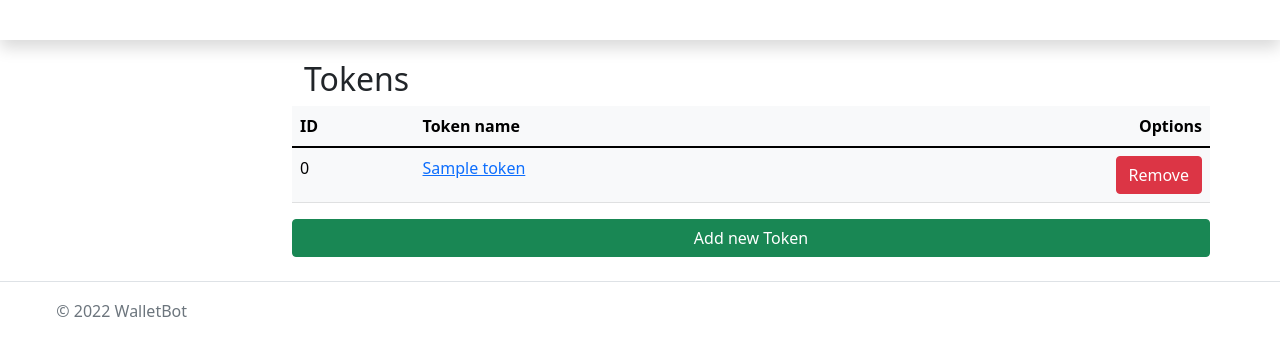
After one commit to xristxgod/WALLET-SYSTEM, a Flask app: template Database/src/templates/token.html in a window 1280 px wide. The commit adds this page. Shown: the top 356 px of the page. Run offline with Flask 2, Linux system fonts and the light colour scheme; the template is opened without the code that fills it: most values are stand-ins (such as "Sample title", 1, 10 or a date in 2020); form fields are guessed from the names that the template uses; data that the repository does not hold is empty; some libraries are stand-ins or nearby versions.

Commit message:
[ADD] two templates token and token_model [ADD] token page view | add, del & upg

```diff
--- a/Database/src/templates/base.html
+++ b/Database/src/templates/base.html
@@ -10,6 +10,10 @@
    <script src="https://cdn.jsdelivr.net/npm/bootstrap@5.1.3/dist/js/bootstrap.bundle.min.js" integrity="sha384-ka7Sk0Gln4gmtz2MlQnikT1wXgYsOg+OMhuP+IlRH9sENBO0LRn5q+8nbTov4+1p" crossorigin="anonymous"></script>
    <script src="https://cdn.jsdelivr.net/npm/@popperjs/core@2.10.2/dist/umd/popper.min.js" integrity="sha384-7+zCNj/IqJ95wo16oMtfsKbZ9ccEh31eOz1HGyDuCQ6wgnyJNSYdrPa03rtR1zdB" crossorigin="anonymous"></script>
    <script src="https://cdn.jsdelivr.net/npm/bootstrap@5.1.3/dist/js/bootstrap.min.js" integrity="sha384-QJHtvGhmr9XOIpI6YVutG+2QOK9T+ZnN4kzFN1RtK3zEFEIsxhlmWl5/YESvpZ13" crossorigin="anonymous"></script>
+   <script src="//code.jquery.com/jquery-3.6.0.min.js"></script>
+   <script src="//maxcdn.bootstrapcdn.com/bootstrap/4.0.0/js/bootstrap.min.js"></script>
+
+
 
 </head>
 <nav class="navbar navbar-dark navbar-expand-sm lex-md-nowrap p-0 shadow navbar-right ">
@@ -53,8 +57,8 @@
             {% if current_user.is_authenticated  %}
             <ul class="list-unstyled ps-0">
                <li>
-                  <a href="#" class="btn align-items-center rounded">
-                     Table: NameTable
+                  <a href='{{ url_for("main.token_page") }}' class="btn align-items-center rounded">
+                     Table: Token Model
                   </a>
                </li>
             </ul>
--- /dev/null
+++ b/Database/src/templates/includes/token_models.html
@@ -0,0 +1,103 @@
+<style>
+   .modal-content {
+   background-color: #ffffff;
+   text-color: #000000
+   }
+</style>
+<!-- Add -->
+<div class="modal fade" id="Modal-Add" tabindex="-1" aria-labelledby="exampleModalLabel" aria-hidden="true">
+   <div class="modal-dialog">
+      <div class="modal-content">
+         <div class="modal-header">
+            <h5 class="modal-title" id="ModalLabel">
+               <!-- -->
+               Add new Token
+            </h5>
+            <button type="button" class="close"
+               data-dismiss="modal" aria-label="Close">
+            <span aria-hidden="true">&times;</span>
+            </button>
+         </div>
+         <div class="modal-body">
+            <form method="POST">
+               {{ add_form.hidden_tag() }}
+
+               <br>
+               {{ add_form.network.label() }}
+               {{ add_form.network(class="form-control", placeholder="Network") }}
+               {{ add_form.token.label() }}
+               {{ add_form.token(class="form-control", placeholder="Token") }}
+               {{ add_form.address.label() }}
+               {{ add_form.address(class="form-control", placeholder="Smart contract address") }}
+               {{ add_form.decimals.label() }}
+               {{ add_form.decimals(class="form-control", placeholder="Decimals") }}
+               {{ add_form.token_info.label() }}
+               {{ add_form.token_info(class="form-control", placeholder="Token info: ") }}
+               <br>
+
+               <div class="modal-footer">
+                  <input id="added_token" name="added_token" type="hidden" value="{{ add_form.address.data }}">
+                  {{ add_form.submit(class="btn btn-success btn-block") }}
+                  <button type="button" class="btn btn-secondary" data-dismiss="modal">Close</button>
+               </div>
+            </form>
+         </div>
+      </div>
+   </div>
+</div>
+<!-- Remove -->
+<div class="modal fade" id="Modal-RemoveConfirm-{{ token }}"
+   tabindex="-1"
+   aria-labelledby="exampleModalLabel" aria-hidden="true">
+   <div class="modal-dialog">
+      <div class="modal-content">
+         <div class="modal-header">
+            <h5 class="modal-title" id="ModalLabel">
+               <!-- -->
+               {{ token }}
+            </h5>
+            <button type="button" class="close"
+               data-dismiss="modal" aria-label="Close">
+            <span aria-hidden="true">&times;</span>
+            </button>
+         </div>
+         <div class="modal-body">
+            <form method="POST">
+               {{ remove_form.hidden_tag() }}
+               <h4 class="text-center">
+                  Are you sure you want to remove token: {{ token }} ?
+               </h4>
+               <br>
+               <h6 class="text-center">
+                  By clicking Remove, you will remove this Token.
+               </h6>
+               <br>
+               <div class="modal-footer">
+                  <input id="remove_id" name="remove_id" type="hidden" value="{{ token }}">
+                  {{ remove_form.submit(class="btn btn btn-danger btn-block") }}
+                  <button type="button" class="btn btn-secondary"
+                     data-dismiss="modal">Close
+                  </button>
+               </div>
+            </form>
+         </div>
+      </div>
+   </div>
+</div>
+<!-- Update Confirm -->
+
+<!-- Get -->
+<div class="modal fade" id="Modal-Get-{{ token }}"
+   tabindex="-1"
+   aria-labelledby="exampleModalLabel" aria-hidden="true">
+   <div class="modal-dialog">
+      <div class="modal-content">
+         <div class="modal-header">
+            <h5 class="modal-title" id="ModalLabel">
+               <!-- -->
+               {{ token }}
+            </h5>
+         </div>
+      </div>
+   </div>
+</div>
--- /dev/null
+++ b/Database/src/templates/token.html
@@ -0,0 +1,34 @@
+{% extends "base.html" %}
+{% block title %} Tokens {% endblock %}
+{% block content %}
+
+<div class="row" style="margin-top:20px; margin-left:20px">
+    <h2>Tokens</h2>
+    <br>
+    <table class="table table-hover table-light">
+        <thead>
+        <tr>
+            <th scope="col">ID</th>
+            <th scope="col">Token name</th>
+            <th scope="col" style="text-align:right">Options</th>
+        </tr>
+        </thead>
+        <tbody>
+        {% for token in tokens %}
+        {% include 'includes/token_models.html' %}
+        <tr>
+            <td>{{ loop.index0 }}</td>
+            <td><a href="#">{{ token }}</a></td>
+            <td style="text-align:right">
+                <button class="btn btn-outline btn-danger" data-toggle="modal" data-target="#Modal-RemoveConfirm-{{ token }}">Remove</button>
+            </td>
+        </tr>
+        {% endfor %}
+        </tbody>
+    </table>
+    {% include 'includes/token_models.html' %}
+    <button class="btn btn-outline btn-success" data-toggle="modal" data-target="#Modal-Add">Add new Token</button>
+    <br>
+</div>
+
+{% endblock %}
```
Also changed, not shown: Database/src/services/helper.py (added, +8 -0 lines), Database/src/views.py (+24 -2 lines), Database/src/services/__init__.py (added).
